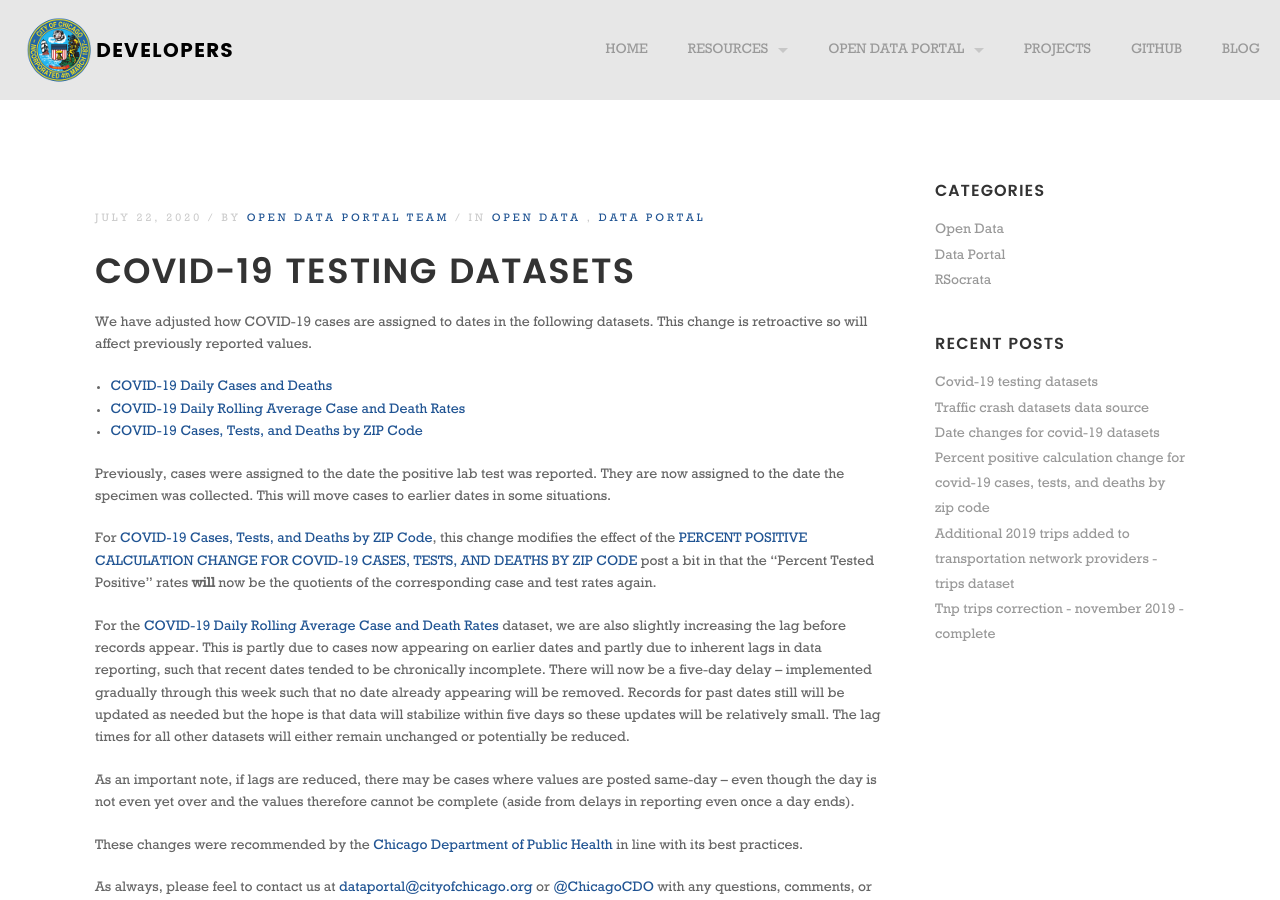
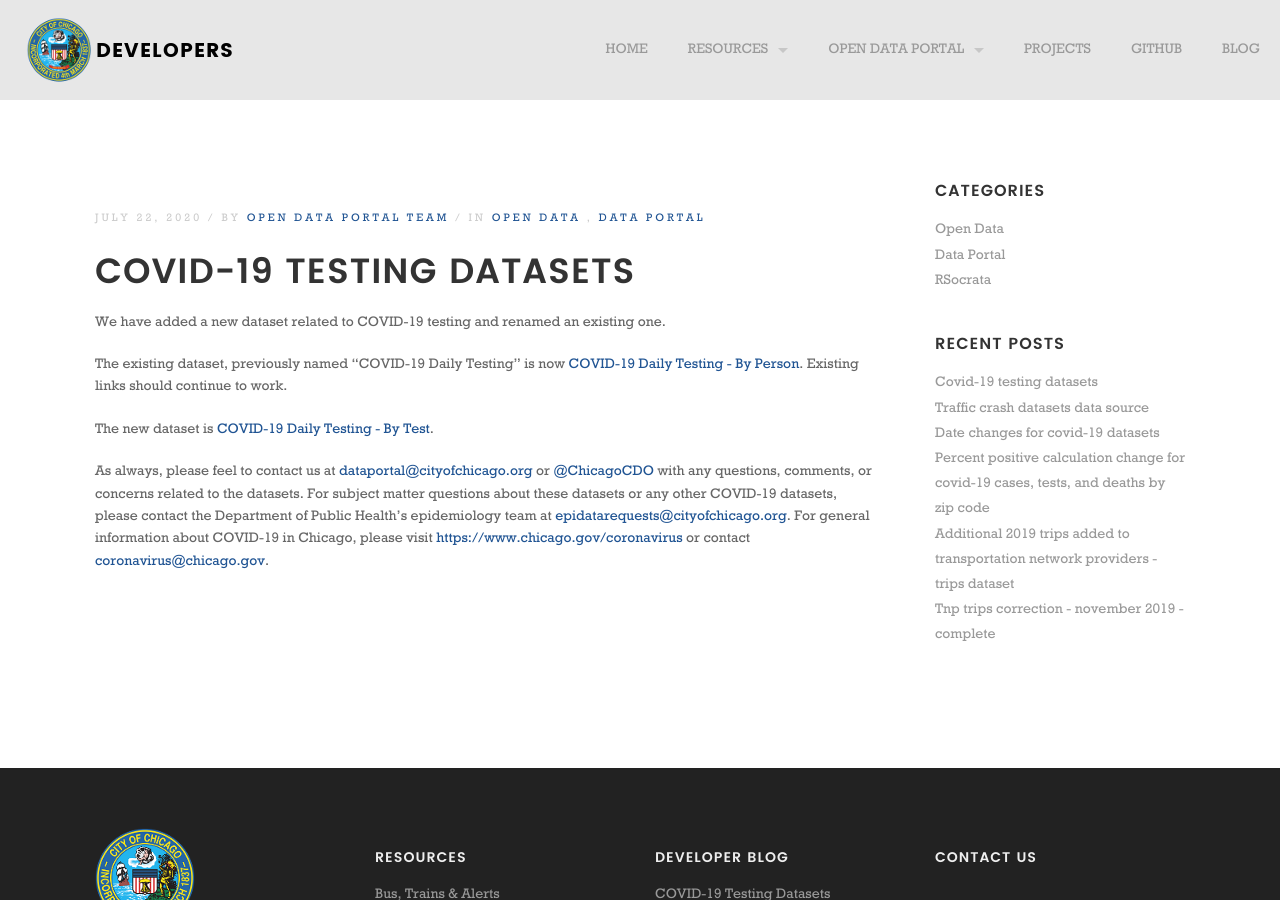
Before and after one commit to Chicago/dev.cityofchicago.org, a Jekyll site: the page built from _posts/2020-07-22-covid-19-test-datasets.md, in a window 1280 px wide and 900 px high. Built offline with Jekyll 4.4.1, drawn with Linux system fonts in a browser that asks for light colours; some web fonts are replaced.

Commit message:
Update 2020-07-22-covid-19-test-datasets.md

```diff
--- a/_posts/2020-07-22-covid-19-test-datasets.md
+++ b/_posts/2020-07-22-covid-19-test-datasets.md
@@ -11,20 +11,10 @@
 - t4hh-4ku9
 - gkdw-2tgv
 ---
-We have adjusted how COVID-19 cases are assigned to dates in the following datasets. This change is retroactive so will affect previously reported values.
+We have added a new dataset related to COVID-19 testing and renamed an existing one.
 
-* [COVID-19 Daily Cases and Deaths](https://data.cityofchicago.org/d/naz8-j4nc)
-* [COVID-19 Daily Rolling Average Case and Death Rates](https://data.cityofchicago.org/d/e68t-c7fv)
-* [COVID-19 Cases, Tests, and Deaths by ZIP Code](https://data.cityofchicago.org/d/yhhz-zm2v)
+The existing dataset, previously named "COVID-19 Daily Testing" is now [COVID-19 Daily Testing - By Person](https://data.cityofchicago.org/d/t4hh-4ku9). Existing links should continue to work.
 
-Previously, cases were assigned to the date the positive lab test was reported. They are now assigned to the date the specimen was collected. This will move cases to earlier dates in some situations.
-
-For [COVID-19 Cases, Tests, and Deaths by ZIP Code](https://data.cityofchicago.org/d/yhhz-zm2v), this change modifies the effect of the [PERCENT POSITIVE CALCULATION CHANGE FOR COVID-19 CASES, TESTS, AND DEATHS BY ZIP CODE](http://dev.cityofchicago.org/open%20data/data%20portal/2020/05/29/covid-19-weekly-ZIP-percent-positive.html) post a bit in that the "Percent Tested Positive" rates **will** now be the quotients of the corresponding case and test rates again.
-
-For the [COVID-19 Daily Rolling Average Case and Death Rates](https://data.cityofchicago.org/d/e68t-c7fv) dataset, we are also slightly increasing the lag before records appear. This is partly due to cases now appearing on earlier dates and partly due to inherent lags in data reporting, such that recent dates tended to be chronically incomplete. There will now be a five-day delay -- implemented gradually through this week such that no date already appearing will be removed. Records for past dates still will be updated as needed but the hope is that data will stabilize within five days so these updates will be relatively small. The lag times for all other datasets will either remain unchanged or potentially be reduced.
-
-As an important note, if lags are reduced, there may be cases where values are posted same-day -- even though the day is not even yet over and the values therefore cannot be complete (aside from delays in reporting even once a day ends).
-
-These changes were recommended by the [Chicago Department of Public Health](https://www.chicago.gov/cdph) in line with its best practices.
+The new dataset is [COVID-19 Daily Testing - By Test](https://data.cityofchicago.org/d/gkdw-2tgv).
 
 As always, please feel to contact us at [dataportal@cityofchicago.org](mailto:dataportal@cityofchicago.org) or [@ChicagoCDO](https://twitter.com/ChicagoCDO) with any questions, comments, or concerns related to the datasets. For subject matter questions about these datasets or any other COVID-19 datasets, please contact the Department of Public Health's epidemiology team at [epidatarequests@cityofchicago.org](mailto:epidatarequests@cityofchicago.org). For general information about COVID-19 in Chicago, please visit [https://www.chicago.gov/coronavirus](https://www.chicago.gov/coronavirus) or contact [coronavirus@chicago.gov](mailto:coronavirus@chicago.gov).
```
